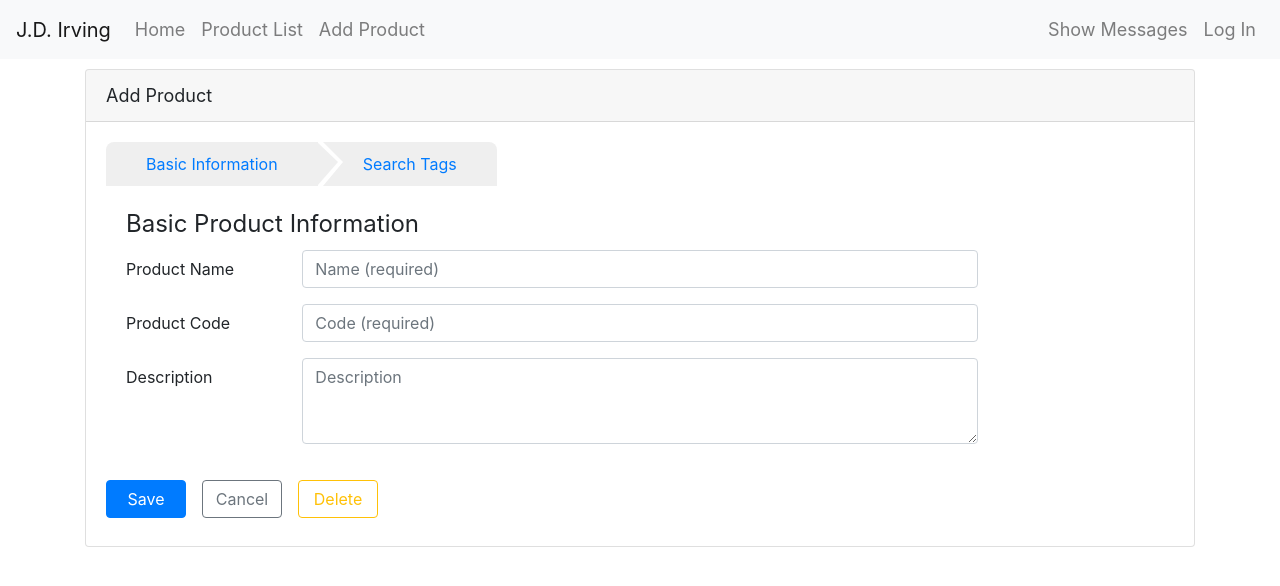
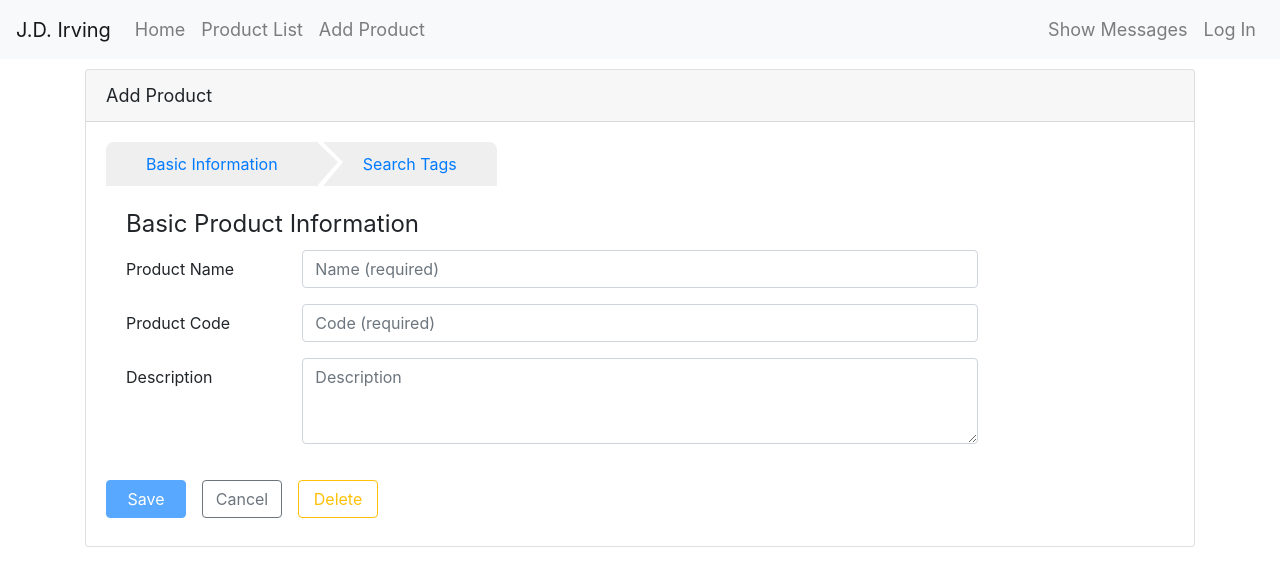
Before and after one commit to tenzindhedon/angular-routing, an Angular app in the folder APM-Start/: page /products/0/edit/info in a window 1280 px wide. Shown: the top 586 px of the page. Built offline with nearby package versions, Linux system fonts and the light colour scheme; what angular-in-memory-web-api would draw is missing.

Commit message:
Validating across child routes

```diff
--- a/APM-Start/src/app/products/product-edit/product-edit.component.html
+++ b/APM-Start/src/app/products/product-edit/product-edit.component.html
@@ -18,6 +18,7 @@
                 style="width:80px"
                 type="button"
                 title="Save your entered data"
+                [disabled]="!isValid()"
                 (click)="saveProduct()">
           Save
         </button>
--- a/APM-Start/src/app/products/product-edit/product-edit.component.ts
+++ b/APM-Start/src/app/products/product-edit/product-edit.component.ts
@@ -15,6 +15,7 @@
   errorMessage: string;
 
   product: Product;
+  private  dataIsValid: { [key: string]: boolean } = {}
 
   constructor(private productService: ProductService,
               private messageService: MessageService,
@@ -66,8 +67,17 @@
     }
   }
 
+  isValid(path?: string): boolean {
+    this.validate();
+    if (path) {
+      return this.dataIsValid[path];
+    }
+    return (this.dataIsValid &&
+      Object.keys(this.dataIsValid).every(d => this.dataIsValid[d] === true));
+  }
+
   saveProduct(): void {
-    if (true === true) {
+    if (this.isValid()) {
       if (this.product.id === 0) {
         this.productService.createProduct(this.product).subscribe({
           next: () => this.onSaveComplete(`The new ${this.product.productName} was saved`),
@@ -92,4 +102,27 @@
     // Navigate back to the product list
     this.router.navigate(['/products']);
   }
+
+  validate(): void {
+    // Clear the validation object
+    this.dataIsValid = {};
+
+    // 'info' tab
+    if (this.product.productName &&
+      this.product.productName.length >= 3 &&
+      this.product.productCode) {
+      this.dataIsValid['info'] = true;
+    } else {
+      this.dataIsValid['info'] = false;
+    }
+
+    // 'tags' tab
+    if (this.product.category &&
+      this.product.category.length >= 3) {
+      this.dataIsValid['tags'] = true;
+    } else {
+      this.dataIsValid['tags'] = false;
+    }
+  }
+
 }
```
